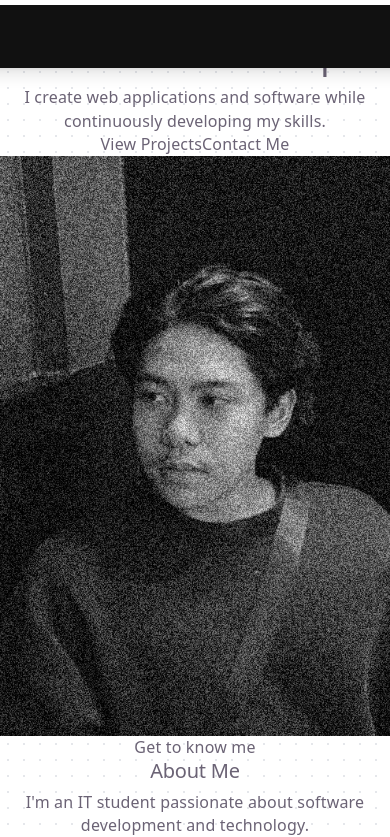
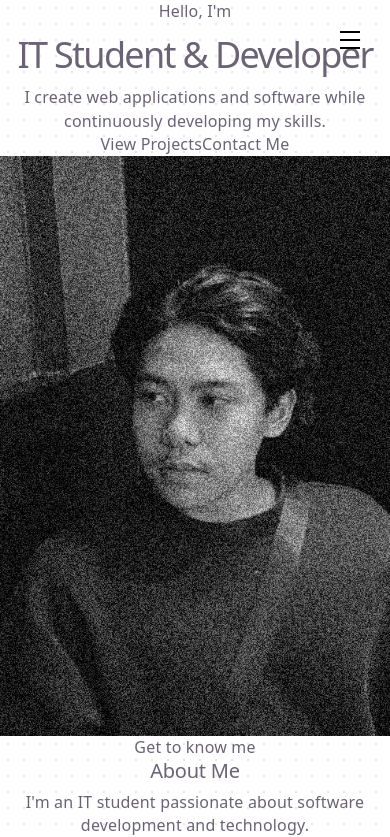
Before and after one commit to GiorenzS/NewPortfolio, a React (Vite) app: page / in a window 390 px wide. Shown: the top 837 px of the page. Built offline with nearby package versions, Linux system fonts and the light colour scheme.

Commit message:
navbar mobile updated

```diff
--- a/src/components/Navbar.jsx
+++ b/src/components/Navbar.jsx
@@ -1,44 +1,64 @@
+import { useState } from 'react';
+
 function Navbar() {
+  const [isMenuOpen, setIsMenuOpen] = useState(false);
+
+  const closeMenu = () => {
+    setIsMenuOpen(false);
+  };
+
   return (
-    <nav className="fixed -mt-2.75 left-1/2 z-50 w-280 -translate-x-1/2 p-4">
+    <>
+      {/* ============================= */}
+      {/* DESKTOP NAVBAR */}
+      {/* ============================= */}
+
+      <nav className="fixed left-1/2 top-0 z-50 hidden w-[calc(100%-1rem)] max-w-255.5 -translate-x-1/2 p-2 lg:block">
 
         <div className="flex items-center justify-between rounded-full bg-[#111111] p-3.5 shadow-lg">
 
+          {/* Logo */}
           <a
-          href="#home" className="text-white ml-6 no-underline inline-block transition-transform duration-200 hover:scale-115">
-          <span className="text-lg font-medium">
+            href="#home"
+            className="ml-6 inline-block text-white no-underline transition-transform duration-200 hover:scale-105"
+          >
+            <span className="text-xl font-medium">
               Gio.S
             </span>
           </a>
 
-        <div className="hidden items-center gap-9 md:flex ">
+
+          {/* Navigation */}
+          <div className="flex items-center gap-6 xl:gap-9">
 
             <a
               href="#about"
-            className="relative text-20px text-white inline-block transition-transform hover:opacity-65 duration-35 after:content-[''] after:absolute after:bottom-0 after:left-0 after:h-px after:w-0 after:bg-white after:transition-all after:duration-300 hover:after:w-full"
+              className="relative inline-block text-[20px] text-white transition-opacity duration-300 hover:opacity-65 after:absolute after:bottom-0 after:left-0 after:h-px after:w-0 after:bg-white after:transition-all after:duration-300 hover:after:w-full"
             >
               About
             </a>
 
             <a
               href="#projects"
-            className="relative text-20px text-white inline-block transition-transform hover:opacity-65 duration-35 after:content-[''] after:absolute after:bottom-0 after:left-0 after:h-px after:w-0 after:bg-white after:transition-all after:duration-300 hover:after:w-full"
+              className="relative inline-block text-[20px] text-white transition-opacity duration-300 hover:opacity-65 after:absolute after:bottom-0 after:left-0 after:h-px after:w-0 after:bg-white after:transition-all after:duration-300 hover:after:w-full"
             >
               Projects
             </a>
 
             <a
               href="#experience"
-            className="relative text-20px text-white inline-block transition-transform hover:opacity-65 duration-35 after:content-[''] after:absolute after:bottom-0 after:left-0 after:h-px after:w-0 after:bg-white after:transition-all after:duration-300 hover:after:w-full"
+              className="relative inline-block text-[20px] text-white transition-opacity duration-300 hover:opacity-65 after:absolute after:bottom-0 after:left-0 after:h-px after:w-0 after:bg-white after:transition-all after:duration-300 hover:after:w-full"
             >
               Experience
             </a>
 
           </div>
 
+
+          {/* Contact */}
           <a
             href="#contact"
-          className="rounded-full bg-[#ffffff] px-4 py-1.5 text-20 text-black transition-transform duration-200 hover:scale-105"
+            className="mr-2 rounded-full bg-white px-4 py-1.5 text-[20px] text-black transition-transform duration-200 hover:scale-105"
           >
             Contact Me
           </a>
@@ -46,6 +66,121 @@ function Navbar() {
         </div>
 
       </nav>
+
+
+      {/* ============================= */}
+      {/* MOBILE / TABLET MENU BUTTON */}
+      {/* ============================= */}
+
+      <div className="fixed right-4 top-4 z-60 lg:hidden">
+
+        <button
+          type="button"
+          onClick={() => setIsMenuOpen(!isMenuOpen)}
+          className="flex h-12 w-12 items-center justify-center"
+          aria-label="Toggle navigation menu"
+          aria-expanded={isMenuOpen}
+        >
+
+          <div className="flex flex-col gap-1.5">
+
+          <span
+            className={`block h-0.5 w-5 transition-all duration-300 ${
+              isMenuOpen
+                ? 'bg-white translate-y-2 rotate-45'
+                : 'bg-black'
+            }`}
+          />
+          <span
+            className={`block h-0.5 w-5 transition-all duration-300 ${
+              isMenuOpen
+                ? 'bg-white opacity-0'
+                : 'bg-black'
+            }`}
+          />
+
+          <span
+            className={`block h-0.5 w-5 transition-all duration-300 ${
+              isMenuOpen
+                ? 'bg-white -translate-y-2 -rotate-45'
+                : 'bg-black'
+            }`}
+          />
+
+          </div>
+
+        </button>
+
+      </div>
+
+
+      {/* ============================= */}
+      {/* FULL SCREEN MOBILE MENU */}
+      {/* ============================= */}
+
+      <div
+        className={`fixed inset-0 z-50 bg-[#111111] transition-all duration-500 lg:hidden ${
+          isMenuOpen
+            ? 'visible opacity-100'
+            : 'invisible opacity-0'
+        }`}
+      >
+
+        <div className="flex min-h-screen flex-col items-center justify-center gap-8">
+
+          {/* Logo */}
+          <a
+            href="#home"
+            onClick={closeMenu}
+            className="mb-8 text-3xl font-medium text-white"
+          >
+            Gio.S
+          </a>
+
+
+          {/* About */}
+          <a
+            href="#about"
+            onClick={closeMenu}
+            className="text-3xl font-medium text-white transition-opacity duration-300 hover:opacity-60"
+          >
+            About
+          </a>
+
+
+          {/* Projects */}
+          <a
+            href="#projects"
+            onClick={closeMenu}
+            className="text-3xl font-medium text-white transition-opacity duration-300 hover:opacity-60"
+          >
+            Projects
+          </a>
+
+
+          {/* Experience */}
+          <a
+            href="#experience"
+            onClick={closeMenu}
+            className="text-3xl font-medium text-white transition-opacity duration-300 hover:opacity-60"
+          >
+            Experience
+          </a>
+
+
+          {/* Contact */}
+          <a
+            href="#contact"
+            onClick={closeMenu}
+            className="mt-4 rounded-full bg-white px-7 py-3 text-xl font-medium text-black transition-transform duration-200 hover:scale-105"
+          >
+            Contact Me
+          </a>
+
+        </div>
+
+      </div>
+    </>
   );
 }
 
--- a/src/styles/index.css
+++ b/src/styles/index.css
@@ -43,7 +43,7 @@ body {
 
 
 #root {
-  width: 1250px;
+  width: 1125px;
   max-width: 100%;
   margin: 0 auto;
   text-align: center;
```
Lines whose indentation alone changed are shown as unchanged.
